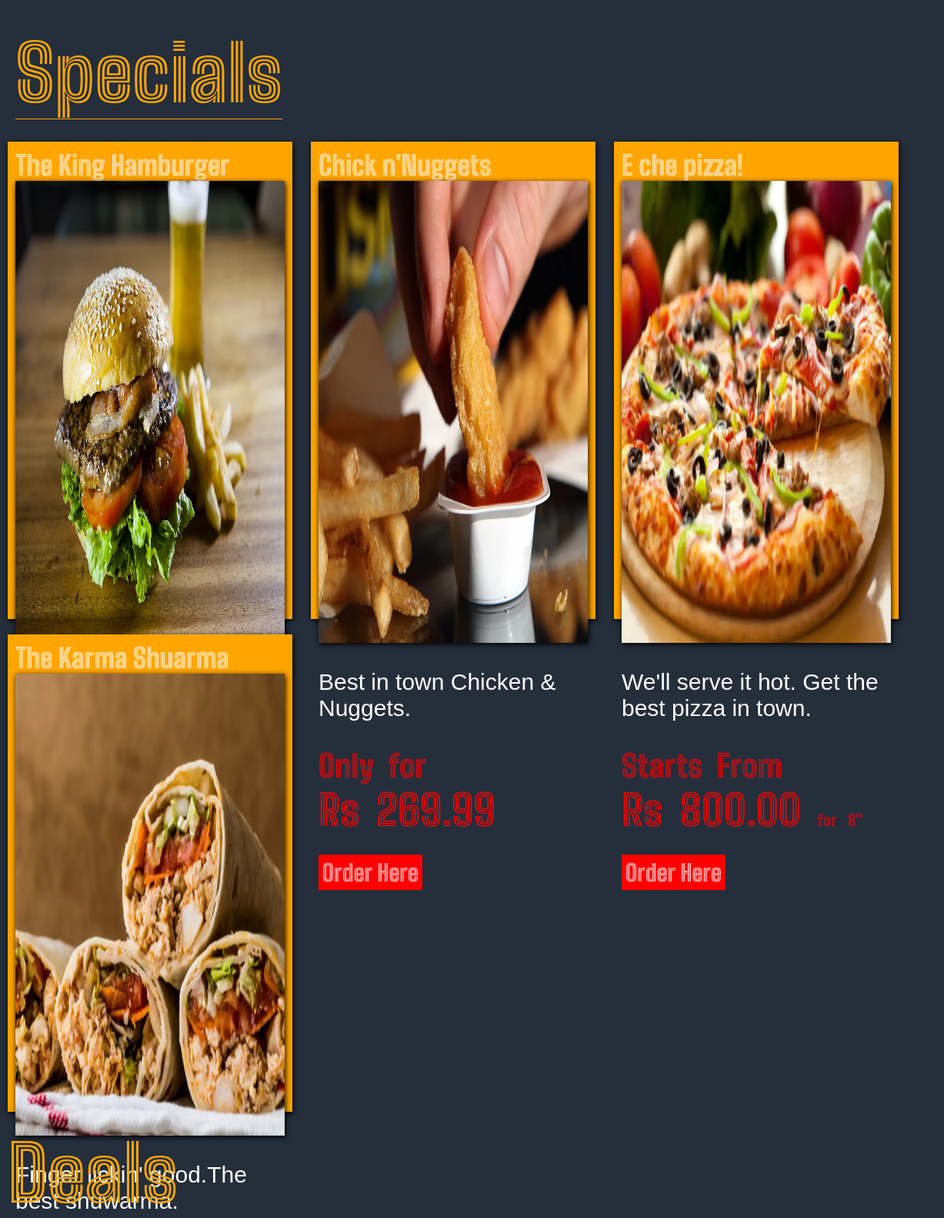
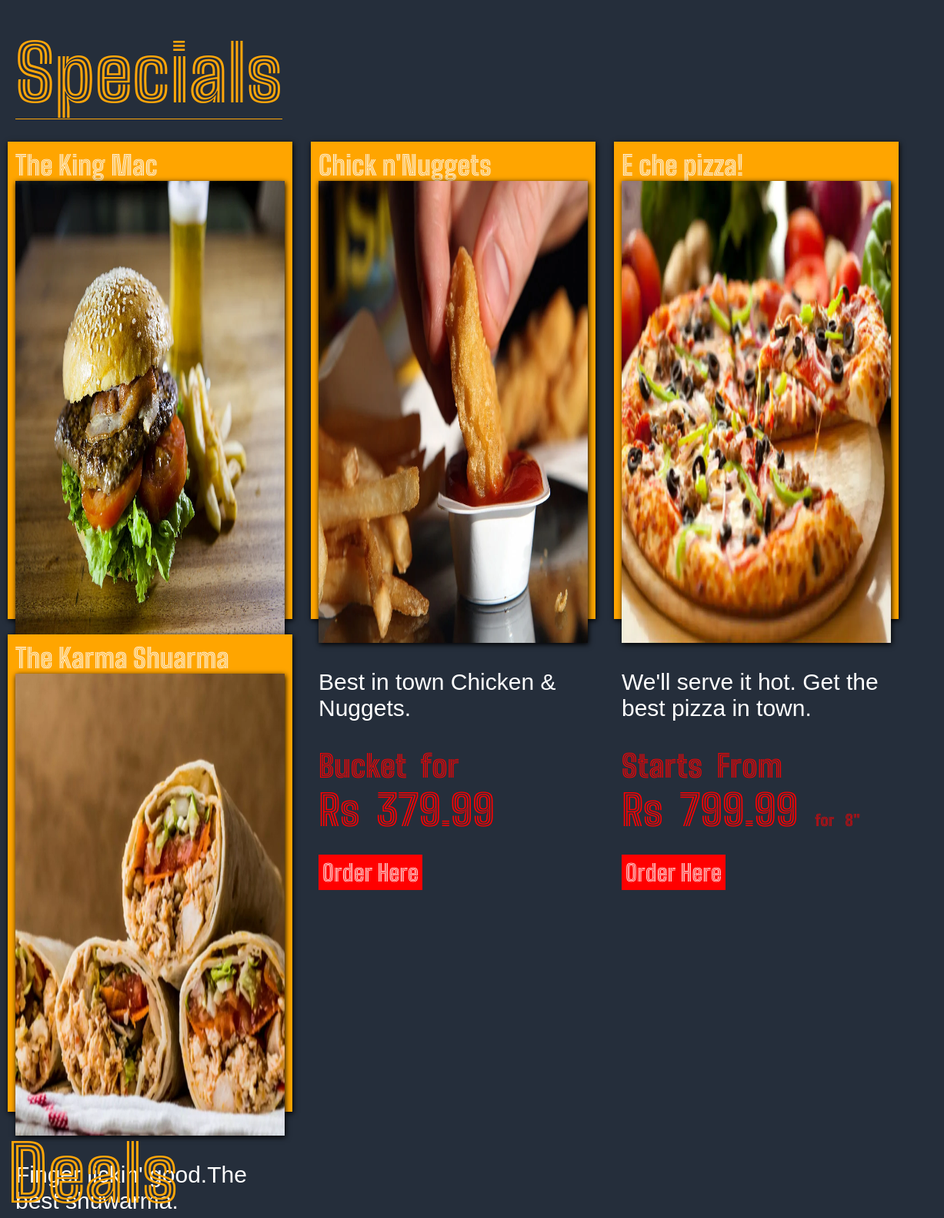
Before and after one commit to justokaywith/WebEngineering, a PHP site: page / in a window 1536 px wide. Shown: the part 197-1779 px from the top of the page at 77% size, without its empty margins (0-1227 px from the left). Run offline with PHP 8.4, Linux system fonts and the light colour scheme.

Commit message:
main, prices
updated prices

```diff
--- a/style.css
+++ b/style.css
@@ -19,6 +19,7 @@ html{
 	height: 100%;
 	padding: 0;
 	margin: 0;
+
 }
 
 body{
@@ -402,8 +403,18 @@ footer a{
 		font-size: 45px;
 		padding: 30px;
 	}}
+@media(min-width: 1350px){
 
-@media(min-width: 1350px){
+	.scroller::-webkit-scrollbar{
+		width: 20px;
+	}
+	.scroller::-webkit-scrollbar-track{
+		border: 5px solid red;
+	}
+	.scroller::-webkit-scrollbar-thumb{
+		color: orange;
+	}
+
 
 	header{
 		background: #252E3B;
@@ -426,7 +437,8 @@ footer a{
 		color: white;
 		border-top: none;
 		border-top: 1px solid orange;
-	}
+		padding:10px;
+			}
 	footer p{
 		font-size: 20px;
 		word-spacing: 5px;
--- a/subpages/main.php
+++ b/subpages/main.php
@@ -7,10 +7,10 @@
  <!------------------Special Item 1 starts here----->
 
   <div class="spec">
-  	<label>The King Hamburger</label> <br>
+  	<label>The King Mac</label> <br>
   	<img src="./graphics/burger.webp"> <br>
 
-  	<p>Try out our best hamburger. <br><br><span class="only_for">Only for</span><br><span class="price"> Rs 299.00</span>
+  	<p>Try out our best hamburger. <br><br><span class="only_for">Only for</span><br><span class="price"> Rs 299.99</span>
   	</p>
   	<a href="#">Order Here</a>
   	<hr>
@@ -22,7 +22,7 @@
   	<label>Chick n'Nuggets</label> <br>
   	<img src="./graphics/nuggets.webp"> <br>
 
-  	<p>Best in town Chicken & Nuggets.<br><br><span class="only_for">Only for</span><br><span class="price"> Rs 269.99</span>
+  	<p>Best in town Chicken & Nuggets.<br><br><span class="only_for">Bucket for</span><br><span class="price"> Rs 379.99</span>
   	</p>
   	<a href="#">Order Here</a>
   	<hr>
@@ -35,7 +35,7 @@
  		<label>E che pizza!</label> <br>
   	<img src="./graphics/pizza.webp"> <br>
 
-  	<p>We'll serve it hot. Get the best pizza in town. <br><br><span class="only_for">Starts From</span><br><span class="price"> Rs 800.00 <span class="inches">for 8"</span></span>
+  	<p>We'll serve it hot. Get the best pizza in town. <br><br><span class="only_for">Starts From</span><br><span class="price"> Rs 799.99 <span class="inches">for 8"</span></span>
   </p>
   	<a href="#">Order Here</a>
   	<hr>
@@ -48,7 +48,7 @@
   	<img src="./graphics/shuarma.webp"> <br>
 
 
-  	<p>Finger lickin' good.The best shuwarma. <br><br><span class="only_for">Only From</span><br><span class="price"> Rs 250.00</span>
+  	<p>Finger lickin' good.The best shuwarma. <br><br><span class="only_for">Only From</span><br><span class="price"> Rs 249.99</span>
   </p>
   	<a href="#">Order Here</a>
   	<hr> <br>
@@ -69,7 +69,7 @@
   	<img src="./graphics/deal1.webp"> <br>
 
   	<p>
-  	Buy <span class="deal_p_1">two</span> medium Pizza and get <span class="deal_p_2">one</span> 1.5 ltr coke absoulty free! <br><br><span class="deal_only_for">Only From</span><br><span class="deal_price"> Rs 1450.00</span>
+  	Buy <span class="deal_p_1">two</span> medium Pizza and get <span class="deal_p_2">one</span> 1.5 ltr coke absoulty free! <br><br><span class="deal_only_for">Only From</span><br><span class="deal_price"> Rs 1449.99</span>
   </p>
   	<a href="#">Order Here</a>
   	<hr>
@@ -82,7 +82,7 @@
   	<img src="./graphics/deal2.webp"> <br>
 
   	<p>
-  	Buy <span class="deal_p_1">two</span> medium Shuwarmas and get <span class="deal_p_2">one</span> half ltr coke absoulty free! <br><br><span class="deal_only_for">Only From</span><br><span class="deal_price"> Rs 475.00</span>
+  	Buy <span class="deal_p_1">two</span> medium Shuwarmas and get <span class="deal_p_2">one</span> half ltr coke absoulty free! <br><br><span class="deal_only_for">Only From</span><br><span class="deal_price"> Rs 479.99</span>
   </p>
   	<a href="#">Order Here</a>
   	<hr>
@@ -95,7 +95,7 @@
   	<img src="./graphics/deal3.webp"> <br>
 
   	<p>
-  	Buy <span class="deal_p_1">one</span> family platter and get <span class="deal_p_2">one</span> 1.5 ltr coke absoulty free! <br><br><span class="deal_only_for">Only From</span><br><span class="deal_price"> Rs 475.00</span>
+  	Buy <span class="deal_p_1">two</span> King Macs and get <span class="deal_p_2">one</span> half ltr coke absoulty free! <br><br><span class="deal_only_for">Only From</span><br><span class="deal_price"> Rs 559.99</span>
   </p>
   	<a href="#">Order Here</a>
   	<hr>
@@ -108,7 +108,7 @@
   	<img src="./graphics/deal4.webp"> <br>
 
   	<p>
-  	Buy <span class="deal_p_1">two</span> full size nugget bucket and get <span class="deal_p_2">one</span> ltr coke absoulty free! <br><br><span class="deal_only_for">Only From</span><br><span class="deal_price"> Rs 475.00</span>
+  	Buy <span class="deal_p_1">two</span> full size nugget bucket and get <span class="deal_p_2">one</span> ltr coke absoulty free! <br><br><span class="deal_only_for">Only From</span><br><span class="deal_price"> Rs 739.99</span>
   </p>
   	<a href="#">Order Here</a>
   	<hr>
```
Also changed, not shown: graphics/deal3.webp.
